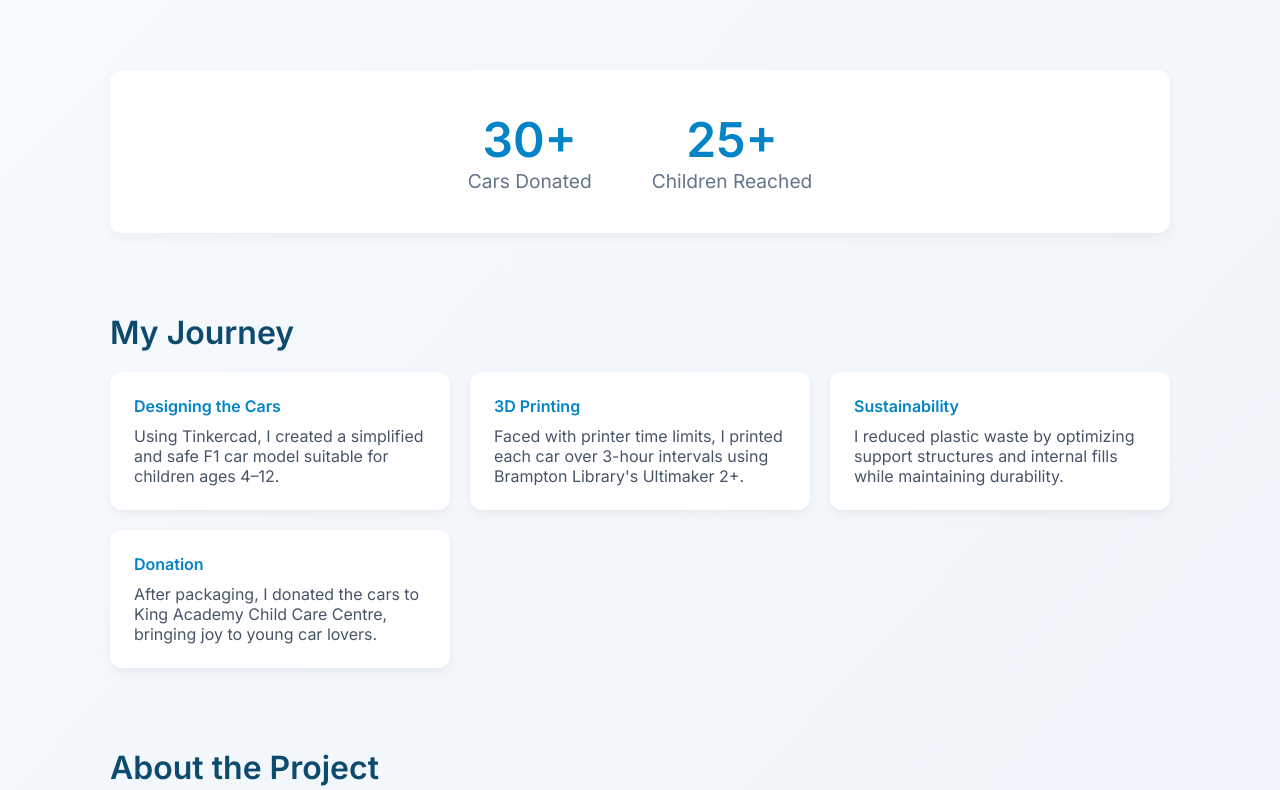
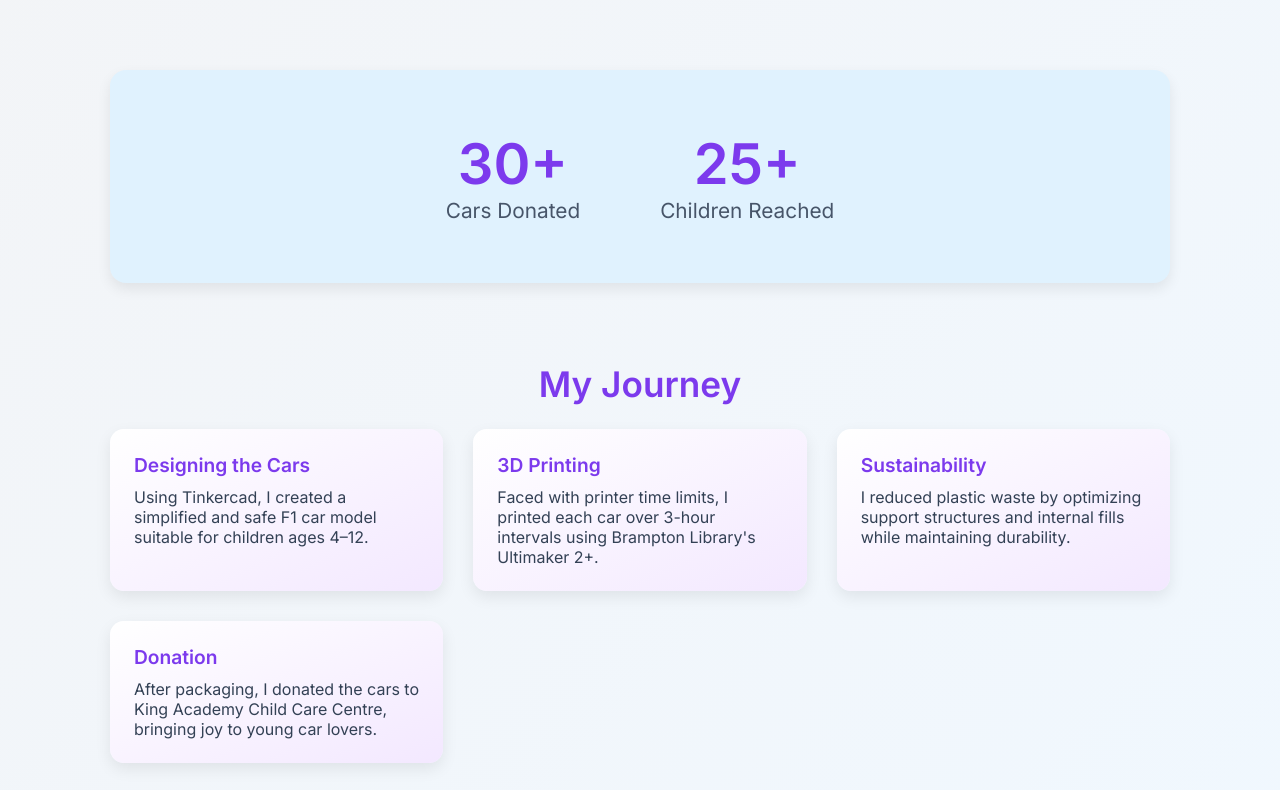
Before and after one commit to rshuee/rishuee.github.io, a plain HTML site: page index.html in a window 1280 px wide. Shown: the part 365-1155 px from the top of the page. Drawn offline with Linux system fonts and the light colour scheme.

Commit message:
Update index.html

```diff
--- a/index.html
+++ b/index.html
@@ -9,8 +9,9 @@
     * { box-sizing: border-box; margin: 0; padding: 0; }
     body {
       font-family: 'Inter', sans-serif;
-      background: linear-gradient(to bottom right, #f8fbff, #eef4f9);
+      background: linear-gradient(to bottom right, #f3f4f6, #f0f8ff);
       color: #0f172a;
+      scroll-behavior: smooth;
     }
     nav {
       background: white;
@@ -30,7 +31,7 @@
       transition: color 0.3s;
     }
     nav a:hover {
-      color: #0284c7;
+      color: #7c3aed;
     }
     header {
       padding: 100px 20px;
@@ -72,50 +73,48 @@
     .stats {
       display: flex;
       justify-content: center;
-      gap: 60px;
+      gap: 80px;
       text-align: center;
-      background: white;
-      padding: 40px;
-      border-radius: 12px;
-      box-shadow: 0 4px 12px rgba(0,0,0,0.05);
+      background: #e0f2fe;
+      padding: 60px;
+      border-radius: 16px;
+      box-shadow: 0 6px 14px rgba(0,0,0,0.08);
       transform: translateY(20px);
       animation: slideUp 1s ease forwards;
     }
     .stat h2 {
-      font-size: 3rem;
-      color: #0284c7;
+      font-size: 3.5rem;
+      color: #7c3aed;
     }
     .stat p {
-      font-size: 1.2rem;
-      color: #64748b;
+      font-size: 1.3rem;
+      color: #475569;
     }
     .card-grid {
       display: grid;
       grid-template-columns: repeat(auto-fit, minmax(280px, 1fr));
-      gap: 20px;
+      gap: 30px;
     }
     .card {
-      background: white;
+      background: linear-gradient(to bottom right, #fff, #f3e8ff);
       padding: 24px;
-      border-radius: 12px;
-      box-shadow: 0 4px 10px rgba(0,0,0,0.05);
-      transition: transform 0.3s;
+      border-radius: 14px;
+      box-shadow: 0 6px 16px rgba(0,0,0,0.08);
+      transition: transform 0.4s, box-shadow 0.4s;
       opacity: 0;
       animation: fadeInCard 1s ease forwards;
     }
-    .card:nth-child(1) { animation-delay: 0.2s; }
-    .card:nth-child(2) { animation-delay: 0.4s; }
-    .card:nth-child(3) { animation-delay: 0.6s; }
-    .card:nth-child(4) { animation-delay: 0.8s; }
     .card:hover {
-      transform: translateY(-4px);
+      transform: translateY(-6px);
+      box-shadow: 0 8px 18px rgba(124, 58, 237, 0.2);
     }
     .card strong {
-      color: #0284c7;
+      color: #7c3aed;
+      font-size: 1.2rem;
     }
     .card p {
       margin-top: 10px;
-      color: #475569;
+      color: #334155;
     }
     footer {
       text-align: center;
@@ -183,7 +182,7 @@
   </section>
 
   <section id="journey" class="section">
-    <h2 style="color:#0c4a6e; margin-bottom: 20px; font-size:2rem;">My Journey</h2>
+    <h2 style="color:#7c3aed; margin-bottom: 24px; font-size:2.2rem; text-align:center;">My Journey</h2>
     <div class="card-grid">
       <div class="card">
         <strong>Designing the Cars</strong>
@@ -205,8 +204,8 @@
   </section>
 
   <section id="about" class="section">
-    <h2 style="color:#0c4a6e; margin-bottom: 20px; font-size:2rem;">About the Project</h2>
-    <p>This initiative reflects my passion for cars, sustainability, and social good. Through 3D design, environmental awareness, and community outreach, I've created a project that merges engineering with empathy—hoping to inspire future creators, just like me.</p>
+    <h2 style="color:#7c3aed; margin-bottom: 20px; font-size:2rem; text-align:center;">About the Project</h2>
+    <p style="text-align:center; max-width: 800px; margin: 0 auto; color:#475569;">This initiative reflects my passion for cars, sustainability, and social good. Through 3D design, environmental awareness, and community outreach, I've created a project that merges engineering with empathy—hoping to inspire future creators, just like me.</p>
   </section>
 
   <footer>
```
